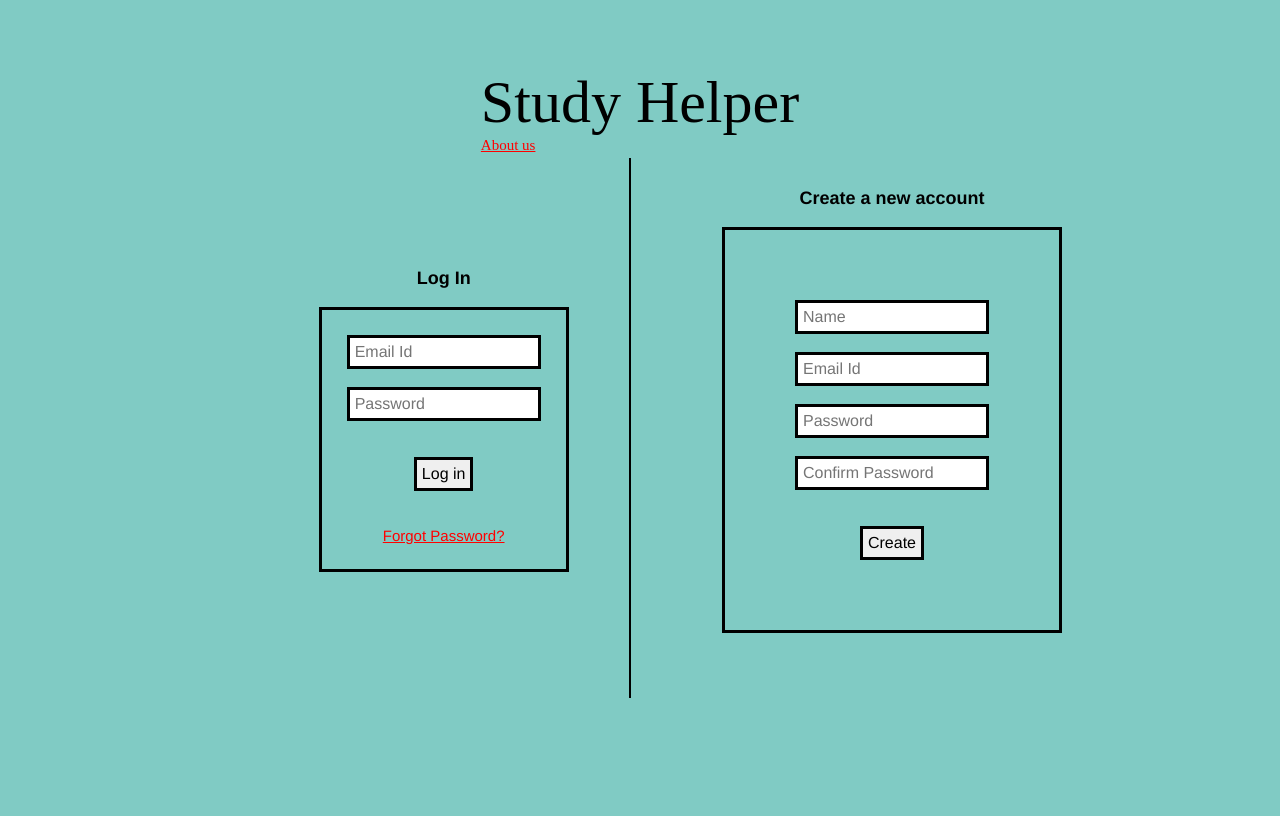
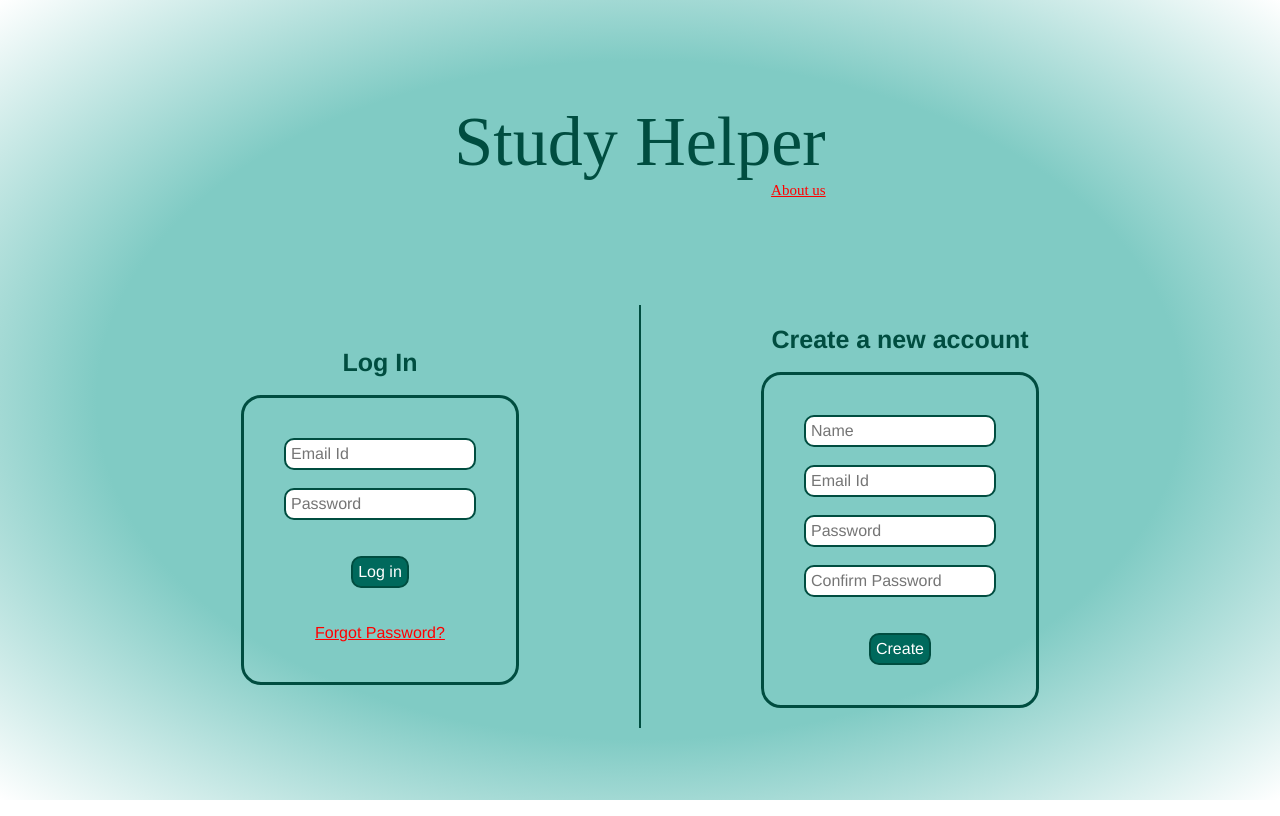
Before and after one commit to Harivignesh123/StudyHelper, a plain HTML site: page public/html/login.html in a window 1280 px wide. Drawn offline with Linux system fonts and the light colour scheme.

Commit message:
Little bit UI improved

```diff
--- a/public/html/login.html
+++ b/public/html/login.html
@@ -4,14 +4,18 @@
         <link rel="stylesheet" type="text/css" href="../styles/Login.css"/>
     </head>
     <body>
+        <p id="title">Study Helper<br>
+            <a href="AboutPage.html">About us</a>
+        </p>
+        <br>
+        <br>
+
         <div id="md">
-            <p id="title">Study Helper<br>
-                <a href="AboutPage.html">About us</a></p>
-            <br><br>
+
 
             <div id="d1">
 
-            <label>Log In</label>
+                <label class="label">Log In</label>
                 <br><br>
                 <div id="form1">
                     <input id="login_email_input" type="email" name="Email id" placeholder="Email Id" required>
@@ -28,9 +32,11 @@
                 </div>
 
             </div>
+
+            <div id="d2">
                 <div id="d3"></div>
-        <div id="d2">
-            <label>Create a new account</label>
+                <div id="create_account_container">
+                    <label class="label">Create a new account</label>
                     <br><br>
                     <div id="form2">
                             <input id="create_name_input" type="text" placeholder="Name" name="Name" required/>
@@ -48,7 +54,7 @@
                             <br>
                             <input id="create_account_button" type="button" value="Create">
                     </div>
-
+                </div>
             </div>
         </div>
 
--- a/public/scripts/NotesPage.js
+++ b/public/scripts/NotesPage.js
@@ -1,7 +1,7 @@
 import { db, ref, set, get, child, remove, update, push, onValue, onChildAdded} from "../modules/FirebaseUtils.js";
 import {notesLength,topicNameLength} from "../modules/Contract.js";
 
-let subjectTitle=document.getElementById("subject_title");
+let subjectTitle=document.getElementsByClassName("subject_title")[0];
 let chapterTitle=document.getElementById("chapter_title");
 let addTopicButton=document.getElementsByClassName("add_topic")[0];
 
--- a/public/scripts/SubjectPage.js
+++ b/public/scripts/SubjectPage.js
@@ -135,7 +135,6 @@ function SubjectClicked(e){
                     return;
                 }
 
-
                 divBox.innerHTML='<p class="subject_name">'+subjectName+'</p>';
                 divBox.className="subject_container";
                 var key=push(ref(db,dbRef)).key+"❤"+subjectName;
@@ -204,9 +203,6 @@ function SubjectClicked(e){
 
 function addSubjectToUI(data){
 
-    // alert(Object.keys(data.val()).length);
-
-
     const divBox=document.createElement('div');
     divBox.id=data.key;
     divBox.innerHTML='<p class="subject_name">'+(data.key).slice(data.key.indexOf('❤')+1)+'</p>';
--- a/public/styles/AboutPage.css
+++ b/public/styles/AboutPage.css
@@ -1,3 +1,11 @@
+html,body
+{
+    width: 100%;
+    height: 100%;
+    margin: 0px;
+    padding: 0px;
+    overflow-x: hidden;
+}
 body{
     background-color:#80cbc4;
 }
--- a/public/styles/ChapterPage.css
+++ b/public/styles/ChapterPage.css
@@ -1,3 +1,11 @@
+html,body
+{
+    width: 100%;
+    height: 100%;
+    margin: 0px;
+    padding: 0px;
+    overflow-x: hidden;
+}
 body {
     background-color:#80cbc4;
 }
@@ -6,29 +14,35 @@ body {
     height:70px;
     width: 100%;
     background-color: #004d40;
-    position: relative;
-    text-align: center;
+    display: flex;
+    justify-content: right;
+    align-items: center;
+
 }
-#status_bar #name{
-    margin:0;
-    position: absolute;
-    top:50%;
-    left:99%;
-    transform:translate(-100%,-50%);
+#status_bar #profile_container{
+    margin-right: 30px;
     text-decoration: none;
     color: white;
     font-size:20px;
+    display: flex;
+    flex-direction: row;
+    width: fit-content;
+    flex-wrap: nowrap;
+    justify-content: center;
+    align-items: center;
 }
 
-.subject_title{
+#status_bar #profile_container img{
+    height:25px;
+    width: 25px;
+    margin-right: 6px;
+}
+
+#status_bar .subject_title{
     color: white;
     font-size: 30px;
-
-    position: absolute;
-    margin: 0;
-    top: 50%;
-    left: 50%;
-    transform:translate(-50%,-50%);
+    width: 100%;
+    text-align: center;
 }
 
 
--- a/public/styles/Login.css
+++ b/public/styles/Login.css
@@ -4,69 +4,115 @@ cyan:#00695c
 dark-cyan:#004d40
 */
 
+html,body
+{
+    width: 100%;
+    height: 100%;
+    margin: 0px;
+    padding: 0px;
+    overflow-x: hidden;
+}
+
 
 body {
-    background-color:#80cbc4;
+    display: flex;
+    justify-content: center;
+    align-items: center;
+    flex-direction: column;
+    flex-wrap:wrap;
+    background:radial-gradient(ellipse,#80cbc4 60%,white);
+
 }
 
+#title{
+    height: fit-content;
+    width: fit-content;
+    color:#004d40;
+    font-size: 70px;
+    text-align: right;
+    margin: 50px;
+}
+#title a{
+    color: red;
+    font-size: 15px;
+}
+
+
 #md {
-    display: flex;
-    height: 100vh;
-    width: auto;
+    margin: 0;
+    display:flex;
+    height:fit-content;
+    justify-content: center;
+    align-items: center;
+    flex-wrap: wrap;
+    align-self: center;
     flex-direction: row;
-    justify-content: space-between;
+
 }
 
 #d1 {
-    height: 250px;
-    width: 250px;
-    margin-left: 250px;
-    margin-top: 250px;
+    height:fit-content;
+    width: fit-content;
     padding: 10px;
     font-family: Helvetica;
     font-style: normal;
     font-size: medium;
     text-align: center;
+    margin: 10px 0px;
+
 }
 
-#d3 {
-    height: 540px;
-    width: 2px;
-    background-color: black;
-    margin-top: 150px;
-    margin-right: 30px;
-}
 
 #d2 {
-    height: 400px;
-    width: 340px;
-    margin-top: 170px;
-    margin-right: 200px;
+    height: fit-content;
+    width: fit-content;
     padding: 10px;
     font-family: Helvetica;
     font-style: normal;
     font-size: medium;
     text-align: center;
+    display: flex;
+    margin: 10px 0px;
+
 }
 
-label {
-    font-family: Helvetica;
-    font-size: large;
-    font-weight: bold;
-    padding: 30px;
+#d3 {
+    width: 2px;
+    background-color:#004d40;
+    margin:0px 120px 0px 100px;
+    align-self: stretch;
+}
+
+#create_account_container{
+    margin: 20px 0px;
 }
 
 input {
     font-family: Helvetica;
     font-size: medium;
-    border: 3px solid black;
+    border: 2px solid#004d40;
     padding: 5px;
+    transition: 0.2s transform;
+    border-radius: 10px;
 }
 
+
+
 input:hover {
-    background-color: aquamarine;
     transform: scale(1.05);
 }
+
+input[type="button"]{
+    background-color: #00695c;
+    color: white;
+    transition: 0.2s transform;
+}
+
+input[type="button"]:hover{
+    transform: scale(1.2);
+}
+
+
 
 #sub1,
 #sub2 {
@@ -78,24 +124,20 @@ input:hover {
     background-color: green;
 }
 
-#form1 {
-    padding: 25px;
-    border: 3px solid black;
+.label{
+    font-family: Helvetica;
+    font-size: 25px;
+    font-weight: bold;
+    color:#004d40;
 }
 
-#form2 {
-    padding: 70px;
-    border: 3px solid black
+#form1,#form2{
+    border-radius: 20px;
+    padding: 40px;
+    border: 3px solid #004d40;
 }
 
-#title{
-    color:black;
-    font-size: 60px;
-    position: absolute;
-    left:50%;
-    transform:translateX(-50%);
+
+#forgot_password_link{
+    color: red;
 }
-a{
-    color: red;
-    font-size: 15px;
-}
--- a/public/styles/NotesPage.css
+++ b/public/styles/NotesPage.css
@@ -1,3 +1,12 @@
+html,body
+{
+    width: 100%;
+    height: 100%;
+    margin: 0px;
+    padding: 0px;
+    overflow-x: hidden;
+}
+
 body {
     background-color:#80cbc4;
 }
@@ -6,30 +15,35 @@ body {
     height:70px;
     width: 100%;
     background-color: #004d40;
-    position: relative;
-    text-align: center;
+    display: flex;
+    justify-content: right;
+    align-items: center;
+
 }
-#status_bar #name{
-    margin:0;
-    position: absolute;
-    top:50%;
-    left:99%;
-    transform:translate(-100%,-50%);
+#status_bar #profile_container{
+    margin-right: 30px;
     text-decoration: none;
     color: white;
     font-size:20px;
+    display: flex;
+    flex-direction: row;
+    width: fit-content;
+    flex-wrap: nowrap;
+    justify-content: center;
+    align-items: center;
 }
 
-#subject_title{
+#status_bar #profile_container img{
+    height:25px;
+    width: 25px;
+    margin-right: 6px;
+}
+
+#status_bar .subject_title{
     color: white;
     font-size: 30px;
-
-    position: absolute;
-    margin: 0;
-    top: 50%;
-    left: 50%;
-    transform:translate(-50%,-50%);
-
+    width: 100%;
+    text-align: center;
 }
 
 #chapter_title{
--- a/public/styles/ResetPasswordPage.css
+++ b/public/styles/ResetPasswordPage.css
@@ -1,3 +1,11 @@
+html,body
+{
+    width: 100%;
+    height: 100%;
+    margin: 0px;
+    padding: 0px;
+    overflow-x: hidden;
+}
 body{
    background-color: azure;
    position: relative;
--- a/public/styles/SubjectPage.css
+++ b/public/styles/SubjectPage.css
@@ -1,3 +1,11 @@
+html,body
+{
+    width: 100%;
+    height: 100%;
+    margin: 0px;
+    padding: 0px;
+    overflow-x: hidden;
+}
 body {
     background-color:#80cbc4;
 }
@@ -6,17 +14,28 @@ body {
     height:70px;
     width: 100%;
     background-color: #004d40;
-    position: relative;
+    display: flex;
+    justify-content: right;
+    align-items: center;
 }
-#status_bar #name{
-    margin:0;
-    position: absolute;
-    top:50%;
-    left:99%;
-    transform:translate(-100%,-50%);
+
+#status_bar #profile_container{
+    margin-right: 30px;
     text-decoration: none;
     color: white;
     font-size:20px;
+    display: flex;
+    flex-direction: row;
+    width: fit-content;
+    flex-wrap: nowrap;
+    justify-content: center;
+    align-items: center;
+}
+
+#status_bar #profile_container img{
+    height:25px;
+    width: 25px;
+    margin-right: 6px;
 }
 
 #add_subject_button{
```
Also changed, not shown: public/html/AboutPage.html (+1 -1 lines), public/html/ChapterPage.html (+4 -1 lines), public/html/NotesPage.html (+5 -3 lines), public/html/SubjectPage.html (+3 -0 lines), public/res/images/Quick-Study-Helper-Logo-1.webp (renamed from public/html/Quick-Study-Helper-Logo-1.webp), public/res/images/user_icon.png (added). Lines whose indentation alone changed are shown as unchanged.
